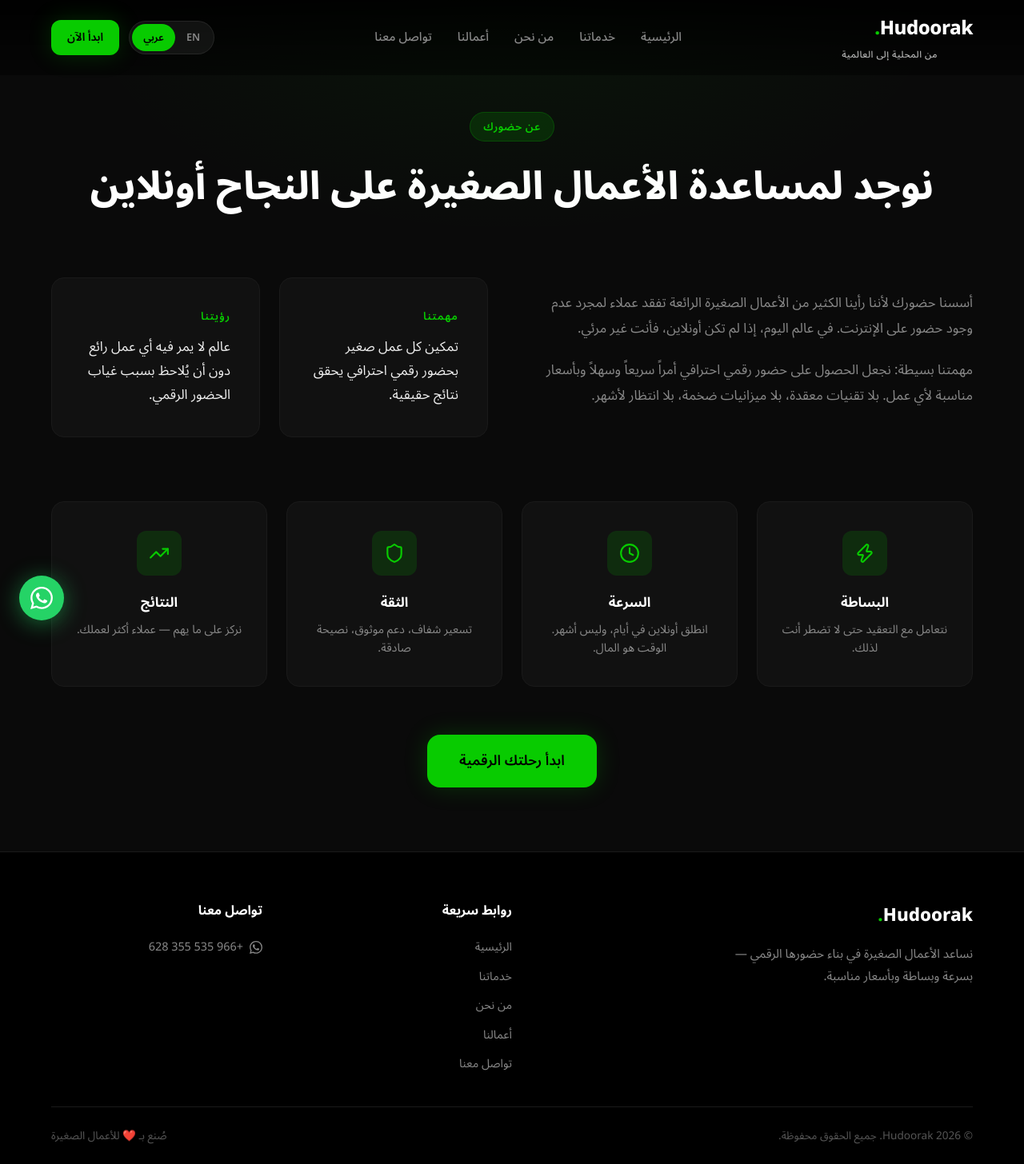
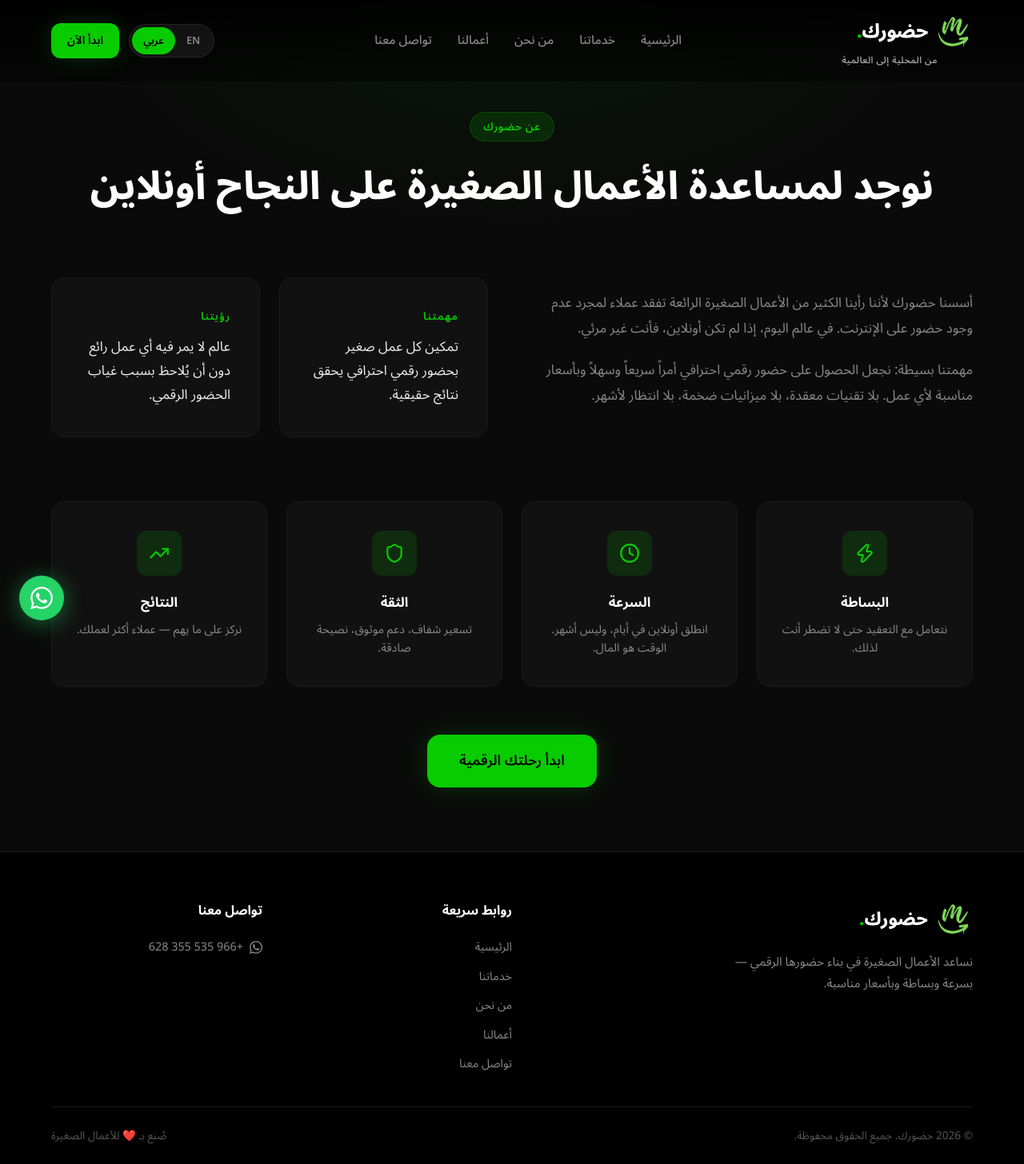
Before and after one commit to Youseefahmedd/Mntgk-Website, a Next.js app: page /ar/about in a window 1280 px wide. Shown: the whole page at 80% size. Built offline with nearby package versions, Linux system fonts and the light colour scheme.

Commit message:
Update Website

```diff
--- a/src/app/[lang]/about/page.js
+++ b/src/app/[lang]/about/page.js
@@ -8,7 +8,7 @@ export async function generateMetadata({ params }) {
   const { lang } = await params;
   const dict = await getDictionary(lang);
   return {
-    title: `${dict.nav.about} — Hudoorak`,
+    title: `${dict.nav.about} — ${lang === 'ar' ? 'حضورك' : 'Hudoorak'}`,
     description: dict.about.missionText,
   };
 }
--- a/src/app/[lang]/admin/layout.js
+++ b/src/app/[lang]/admin/layout.js
@@ -61,7 +61,7 @@ export default function AdminLayout({ children, params }) {
           <div className={styles.sidebarLogo}>
             <span className={styles.sidebarLogoMark}>H</span>
             <div>
-              <div>Hudoorak</div>
+              <div>{lang === 'ar' ? 'حضورك' : 'Hudoorak'}</div>
               <div className={styles.sidebarLabel}>Admin Panel</div>
             </div>
           </div>
--- a/src/app/[lang]/admin/login/page.js
+++ b/src/app/[lang]/admin/login/page.js
@@ -1,7 +1,7 @@
 'use client';
 
 import { useState } from 'react';
-import { useRouter } from 'next/navigation';
+import { useRouter, useParams } from 'next/navigation';
 import styles from '../admin.module.css';
 
 export default function AdminLogin({ params }) {
@@ -9,6 +9,8 @@ export default function AdminLogin({ params }) {
   const [error, setError] = useState('');
   const [loading, setLoading] = useState(false);
   const router = useRouter();
+  const paramsHook = useParams();
+  const lang = paramsHook?.lang || 'en';
 
   const handleSubmit = async (e) => {
     e.preventDefault();
@@ -41,7 +43,7 @@ export default function AdminLogin({ params }) {
       <div className={styles.loginCard}>
         <div className={styles.loginLogo}>
           <span className={styles.sidebarLogoMark}>H</span>
-          Hudoorak
+          {lang === 'ar' ? 'حضورك' : 'Hudoorak'}
         </div>
         <form className={styles.loginForm} onSubmit={handleSubmit}>
           <input
--- a/src/app/[lang]/contact/page.js
+++ b/src/app/[lang]/contact/page.js
@@ -8,7 +8,7 @@ export async function generateMetadata({ params }) {
   const { lang } = await params;
   const dict = await getDictionary(lang);
   return {
-    title: `${dict.nav.contact} — Hudoorak`,
+    title: `${dict.nav.contact} — ${lang === 'ar' ? 'حضورك' : 'Hudoorak'}`,
     description: dict.contact.subtitle,
   };
 }
--- a/src/app/[lang]/portfolio/page.js
+++ b/src/app/[lang]/portfolio/page.js
@@ -9,7 +9,7 @@ export async function generateMetadata({ params }) {
   const { lang } = await params;
   const dict = await getDictionary(lang);
   return {
-    title: `${dict.nav.portfolio} — Hudoorak`,
+    title: `${dict.nav.portfolio} — ${lang === 'ar' ? 'حضورك' : 'Hudoorak'}`,
     description: dict.portfolio.subtitle,
   };
 }
--- a/src/app/[lang]/services/page.js
+++ b/src/app/[lang]/services/page.js
@@ -9,7 +9,7 @@ export async function generateMetadata({ params }) {
   const { lang } = await params;
   const dict = await getDictionary(lang);
   return {
-    title: `${dict.nav.services} — Hudoorak`,
+    title: `${dict.nav.services} — ${lang === 'ar' ? 'حضورك' : 'Hudoorak'}`,
     description: dict.services.subtitle,
   };
 }
--- a/src/components/Footer.js
+++ b/src/components/Footer.js
@@ -16,7 +16,8 @@ export default function Footer({ dict, lang }) {
         <div className={styles.footerGrid}>
           <div className={styles.footerBrand}>
             <Link href={`/${lang}`} className={styles.logo}>
-              <span>Hudoorak<span className={styles.logoHighlight}>.</span></span>
+              <img src="/logo.png" alt="Hudoorak Logo" className={styles.logoImage} />
+              <span>{lang === 'ar' ? 'حضورك' : 'Hudoorak'}<span className={styles.logoHighlight}>.</span></span>
             </Link>
             <p className={styles.footerDesc}>{dict.footer.description}</p>
 
@@ -45,7 +46,7 @@ export default function Footer({ dict, lang }) {
         </div>
 
         <div className={styles.footerBottom}>
-          <p className={styles.footerCopy}>© {new Date().getFullYear()} Hudoorak. {dict.footer.rights}</p>
+          <p className={styles.footerCopy}>© {new Date().getFullYear()} {lang === 'ar' ? 'حضورك' : 'Hudoorak'}. {dict.footer.rights}</p>
           <p className={styles.footerMade}>{dict.footer.madeWith}</p>
         </div>
       </div>
--- a/src/components/Navbar.js
+++ b/src/components/Navbar.js
@@ -43,7 +43,8 @@ export default function Navbar({ dict, lang }) {
         <div className={styles.navContainer}>
           <Link href={`/${lang}`} className={styles.logoWrapper}>
             <div className={styles.logo}>
-              <span>Hudoorak<span className={styles.logoHighlight}>.</span></span>
+              <img src="/logo.png" alt="Hudoorak Logo" className={styles.logoImage} />
+              <span>{lang === 'ar' ? 'حضورك' : 'Hudoorak'}<span className={styles.logoHighlight}>.</span></span>
             </div>
             {dict.nav.tagline && <span className={styles.logoTagline}>{dict.nav.tagline}</span>}
           </Link>
```
